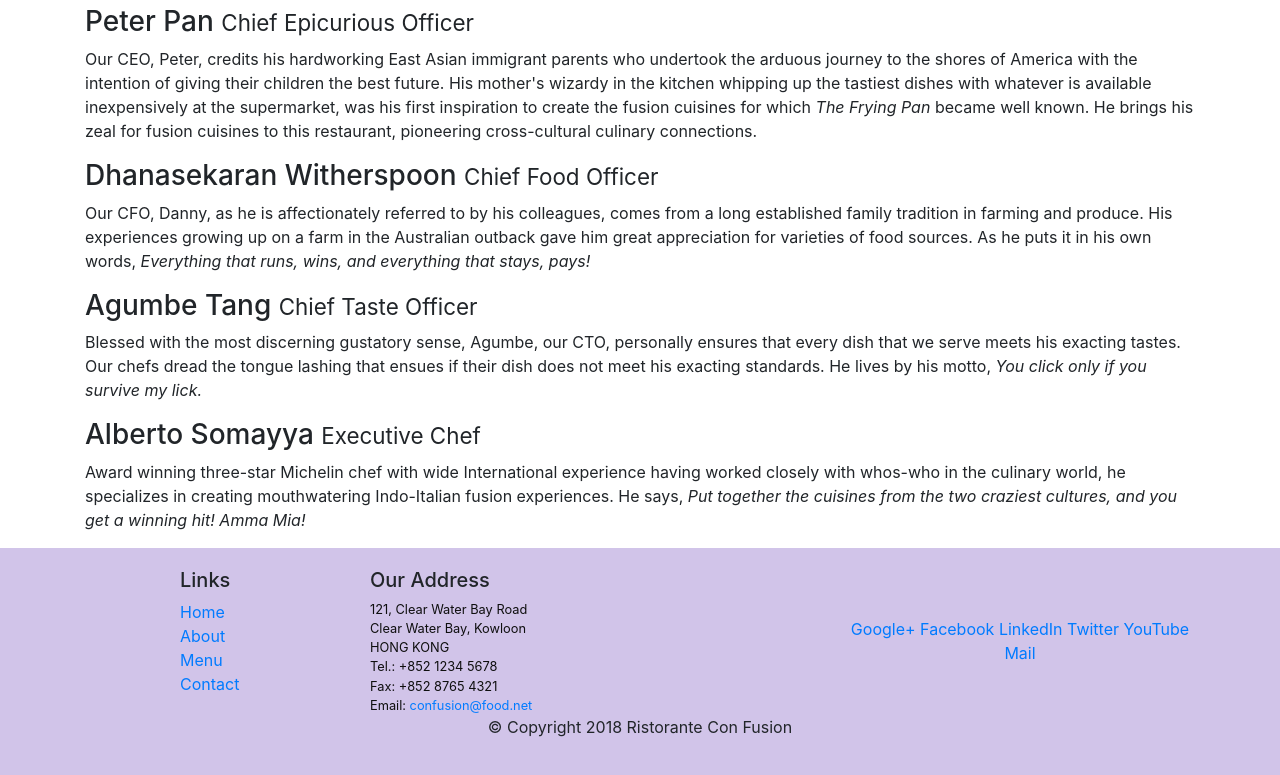
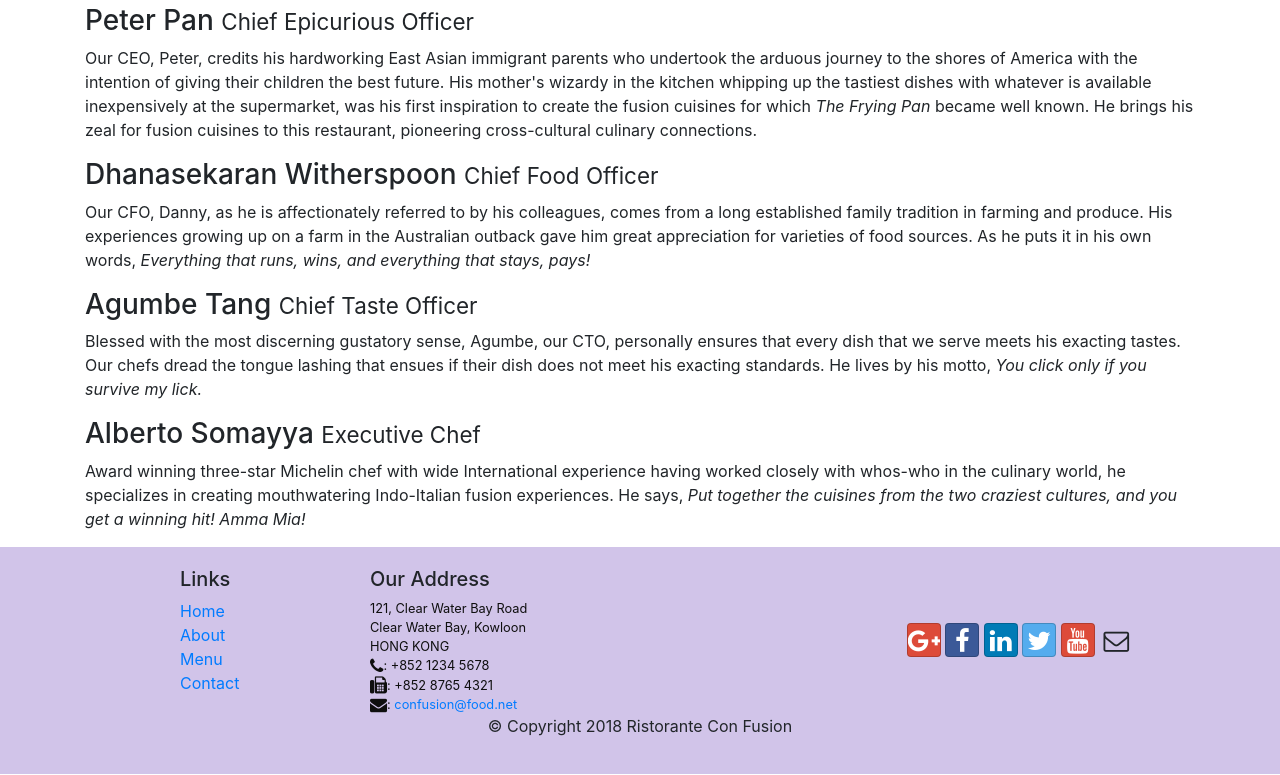
Before and after one commit to Divzz/FrontEndLearning, a website: page aboutus.html in a window 1280 px wide. Shown: the part 801-1576 px from the top of the page. Drawn offline with nearby package versions, Linux system fonts and the light colour scheme.

Commit message:
Icon Fonts

```diff
--- a/aboutus.html
+++ b/aboutus.html
@@ -10,6 +10,8 @@
     <title>Ristorante Con Fusion: About Us</title>
     <link rel="stylesheet" href="node_modules/bootstrap/dist/css/bootstrap.min.css">
     <link href="css/styles.css" rel="stylesheet">
+    <link rel="stylesheet" href="node_modules/font-awesome/css/font-awesome.min.css">
+    <link rel="stylesheet" href="node_modules/bootstrap-social/bootstrap-social.css">
 </head>
 
 <body>
@@ -21,10 +23,10 @@
             <a class="navbar-brand mr-auto" href="./index.html">Ristorante Con Fusion</a>
             <div class="collapse navbar-collapse" id="Navbar">
                 <ul class="navbar-nav mr-auto">
-                    <li class="nav-item "><a class="nav-link" href="./index.html">Home</a></li>
-                    <li class="nav-item active"><a class="nav-link" href="#">About</a></li>
-                    <li class="nav-item"><a class="nav-link" href="#">Menu</a></li>
-                    <li class="nav-item"><a class="nav-link" href="#">Contact</a></li>
+                    <li class="nav-item "><a class="nav-link" href="./index.html"><span class="fa fa-home fa-lg"></span> Home</a></li>
+                    <li class="nav-item active"><a class="nav-link" href="#"><span class="fa fa-info fa-lg"></span> About</a></li>
+                    <li class="nav-item"><a class="nav-link" href="#"><span class="fa fa-list fa-lg"></span> Menu</a></li>
+                    <li class="nav-item"><a class="nav-link" href="#"><span class="fa fa-address-card fa-lg"></span> Contact</a></li>
                 </ul>
             </div>
         </div>
@@ -99,19 +101,19 @@
 		              121, Clear Water Bay Road<br>
 		              Clear Water Bay, Kowloon<br>
 		              HONG KONG<br>
-		              Tel.: +852 1234 5678<br>
-		              Fax: +852 8765 4321<br>
-		              Email: <a href="mailto:confusion@food.net">confusion@food.net</a>
+		              <i class="fa fa-phone fa-lg"></i>: +852 1234 5678<br>
+		              <i class="fa fa-fax fa-lg"></i>: +852 8765 4321<br>
+		              <i class="fa fa-envelope fa-lg"></i>: <a href="mailto:confusion@food.net">confusion@food.net</a>
 		           </address>
                 </div>
                 <div class="col-12 col-sm-4 align-self-center">
                     <div class="text-center">
-                        <a href="http://google.com/+">Google+</a>
-                        <a href="http://www.facebook.com/profile.php?id=">Facebook</a>
-                        <a href="http://www.linkedin.com/in/">LinkedIn</a>
-                        <a href="http://twitter.com/">Twitter</a>
-                        <a href="http://youtube.com/">YouTube</a>
-                        <a href="mailto:">Mail</a>
+                        <a class="btn btn-social-icon btn-google" href="http://google.com/+"><i class="fa fa-google-plus"></i></a>
+                        <a class="btn btn-social-icon btn-facebook" href="http://www.facebook.com/profile.php?id="><i class="fa fa-facebook"></i></a>
+                        <a class="btn btn-social-icon btn-linkedin" href="http://www.linkedin.com/in/"><i class="fa fa-linkedin"></i></a>
+                        <a class="btn btn-social-icon btn-twitter" href="http://twitter.com/"><i class="fa fa-twitter"></i></a>
+                        <a class="btn btn-social-icon btn-google" href="http://youtube.com/"><i class="fa fa-youtube"></i></a>
+                        <a class="btn btn-social-icon" href="mailto:"><i class="fa fa-envelope-o"></i></a>
                     </div>
                 </div>
            </div>
--- a/package.json
+++ b/package.json
@@ -14,8 +14,10 @@
     "lite-server": "^2.3.0"
   },
   "dependencies": {
-    "bootstrap": "^4.0.0",
-    "jquery": "^3.3.1",
+    "bootstrap": "^4.5.3",
+    "bootstrap-social": "^5.1.1",
+    "font-awesome": "^4.7.0",
+    "jquery": "^3.5.1",
     "popper.js": "^1.12.9"
   }
 }
```
Also changed, not shown: index.html (+16 -13 lines).
